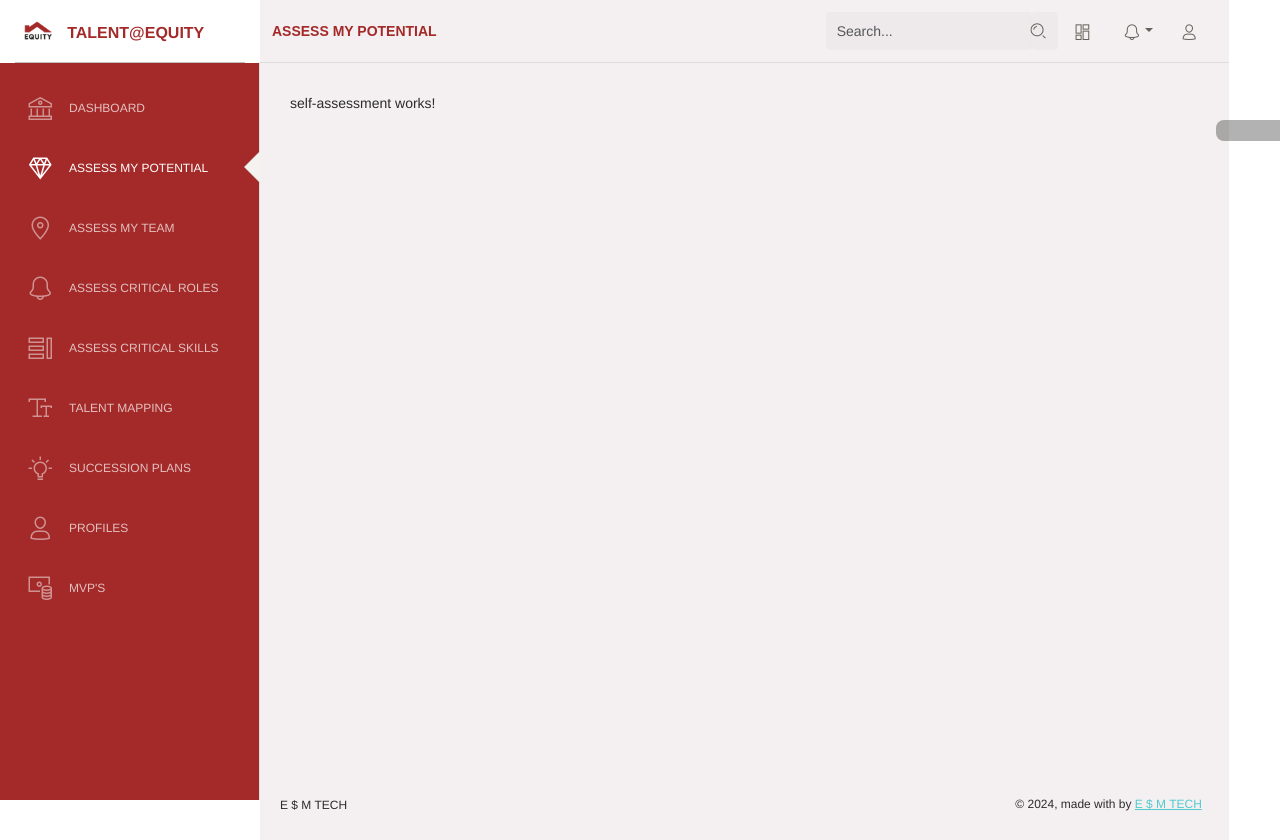
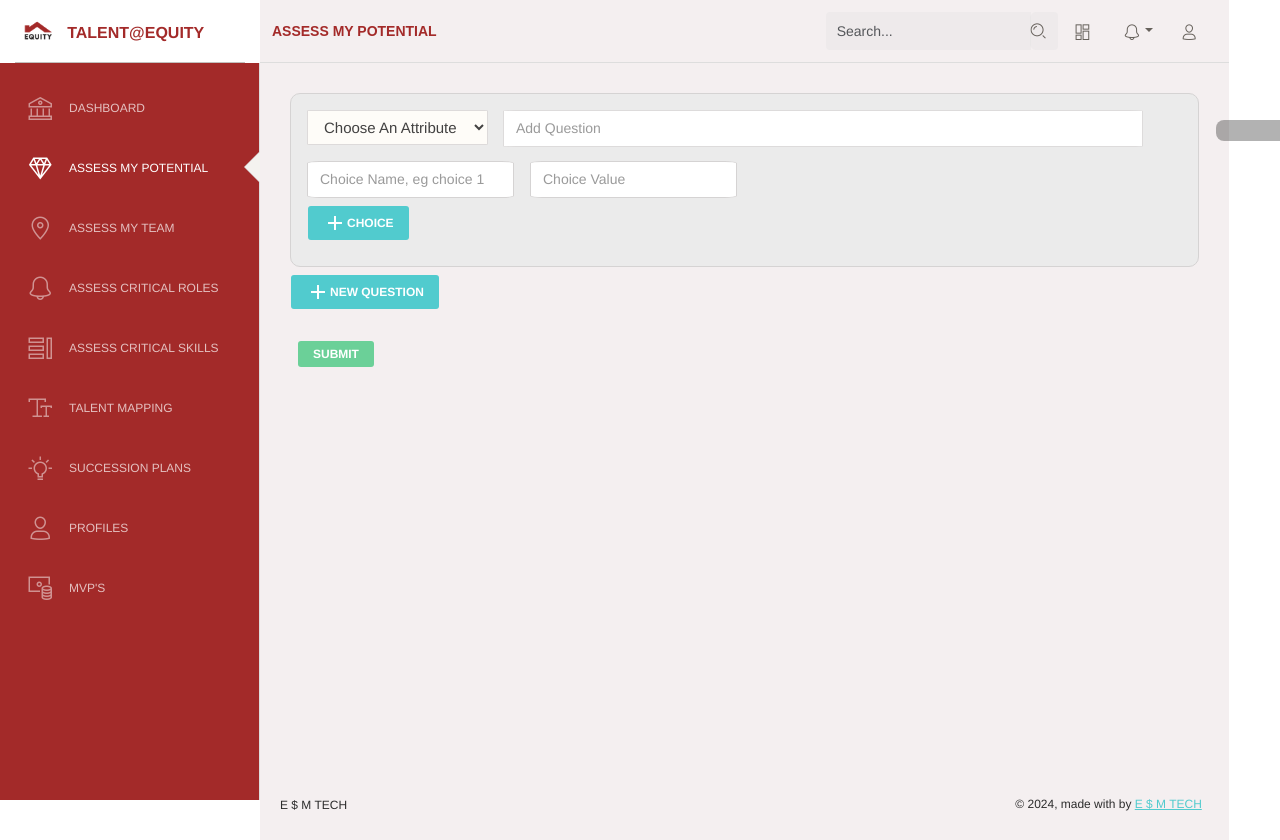
Before and after one commit to muhiasamuel/TMIS, an Angular app: page /assess-my-potential in a window 1280 px wide. Built offline with nearby package versions, Linux system fonts and the light colour scheme.

Commit message:
assessment add

```diff
--- /dev/null
+++ b/src/app/pages/add-assessment-questions/add-assessment-questions.component.html
@@ -0,0 +1 @@
+<p>add-assessment-questions works!</p>
--- a/src/app/pages/critical-roles-assessment/critical-roles-assessment.component.ts
+++ b/src/app/pages/critical-roles-assessment/critical-roles-assessment.component.ts
@@ -85,6 +85,7 @@ import { HttpServiceService } from '../../services/http-service.service';
         "skillExperience":skillExperience
       }
 
+
       this.postSkillAssessment()
      }else{
       console.log('some values are missing!')
--- a/src/app/pages/self-assessment/self-assessment.component.html
+++ b/src/app/pages/self-assessment/self-assessment.component.html
@@ -1 +1,65 @@
-<p>self-assessment works!</p>
+<div class="justify-content-center">
+
+    <form [formGroup]="questionForm" (ngSubmit)="getFormData()" class="mt-5">
+
+      <div class="" formArrayName="questionList">
+
+        <div *ngFor="let student of questionListArray().controls; let i = index">
+
+          <div [formGroupName]="i" id="border" class=" my-2 p-3">
+            <select
+              class="custom-select mb-3"
+              formControlName="attribute_name">
+            <option value="">Choose An Attribute</option>
+            <option *ngFor="let attr of attributes" [ngValue]="attr">
+              {{ attr }}
+            </option>
+          </select>
+            <input type="text" id="addQuestion" placeholder="Add Question" formControlName="question_description"/>
+            <button type="button"
+            *ngIf="questionListArray().length > 1"
+            (click)="removeQuestion(i)"
+            class="btn btn-sm btn-danger text-white">
+            <span class="material-icons white600">delete</span>
+            </button>
+            <div [formGroup]="choicesFormGroup(i)">
+
+              <div formArrayName="questionChoicesArray" class="row">
+
+                <div *ngFor="let choicesub of choicesArray(i).controls; let j = index;">
+
+                  <div [formGroupName]="j" class="">
+                    <input type="text" class="choice" placeholder="Choice Name, eg choice 1" formControlName="choice_name" />
+                    <input type="text" class="choice mx-3"  placeholder="Choice Value" formControlName="choice_value" />
+                    <button type="button"
+                     *ngIf="choicesArray(i).length > 1"
+                     (click)="removeNewChoice(i, j)"
+                     class="btn btn-sm btn-danger text-white">
+                     <span class="material-icons white600">delete</span></button>
+                  </div>
+
+                </div>
+
+              </div>
+
+            </div>
+
+            <button type="button"
+              (click)="addNewSubject(i)"
+              class="btn btn-sm btn-primary mt-2 d-flex align-items-center text-white">
+              <span class="material-icons white600">add</span>
+               Choice
+            </button>
+
+          </div>
+
+        </div>
+      </div>
+      <button type="button" (click)="addQuestion()"
+        class="btn btn-sm btn-primary mt-2 mb-2 d-flex align-items-center text-white">
+        <span class="material-icons">add</span>New Question</button>
+      <button type="submit" class="btn btn-sm btn-success mt-4 ms-2 mb-5 text-white">Submit</button>
+
+    </form>
+
+  </div>
--- a/src/app/pages/self-assessment/self-assessment.component.scss
+++ b/src/app/pages/self-assessment/self-assessment.component.scss
@@ -0,0 +1,41 @@
+.custom-select {
+    padding: 7px 12px;
+    font-size: 15px;
+    cursor: pointer;
+    font-weight: 300;
+    color: #434242;
+    background-color: #fefcf8;
+    border: 0.2px solid #dddada;
+    margin-right: 1em;
+    border-radius: 2%;
+  }
+  .custom-control-input:checked ~ .custom-control-label::before {
+    border-color: #e91e63;
+    background-color: #e91e63;
+  }
+  .custom-control-input:focus ~ .custom-control-label::before {
+    box-shadow: none;
+  }
+  .custom-control-label {
+    cursor: pointer;
+  }
+  #addQuestion{
+    border: 0.2px solid #dddbdb;
+    padding: 7px 12px;
+    border-radius: 2%;
+    max-width: 100vw;
+    width: 50vw;
+  }
+  .choice{
+    border: 0.2px solid #d5d3d3;
+    padding: 7px 12px;
+    margin: 0;
+    border-radius: 6%;
+    max-width: 100vw;
+
+  }
+  #border{
+    border: 1px solid #d5d3d3;
+    background: rgb(235, 235, 235);
+    border-radius: 10px;
+  }
--- a/src/app/pages/self-assessment/self-assessment.component.ts
+++ b/src/app/pages/self-assessment/self-assessment.component.ts
@@ -2,29 +2,98 @@ import { Component, OnInit } from '@angular/core';
 import { Router } from '@angular/router';
 import { AssessmentService } from '../../services/data/assessment.service';
 import { log } from 'console';
+import { FormGroup, FormArray, FormControl } from '@angular/forms';
 
 @Component({
   selector: 'app-self-assessment',
   templateUrl: './self-assessment.component.html',
   styleUrl: './self-assessment.component.scss'
 })
-export class SelfAssessmentComponent implements OnInit{
-  asessment: any=''
-  aspiration:any =''
-  constructor(private route:Router,
-   public dataService:AssessmentService){}
+export class SelfAssessmentComponent {
+  attributes: any = ['Aspiration', 'Judgement', 'Drive', 'Change Agility'];
+  questionForm: FormGroup = new FormGroup({
+    questionList: new FormArray([this.getQuestionFields()]),
+  });
 
-    ngOnInit(): void {
-      this.getAssessmentData()
-    }
+  getQuestionFields(): FormGroup {
+    return new FormGroup({
+      question_description: new FormControl(""),
+      attribute_name: new FormControl(""),
+      questionChoices: new FormGroup({
+        questionChoicesArray: new FormArray([this.putNewChoices()]),
+      }),
+    });
+  }
 
-    getAssessmentData(){
-     let data = this.dataService.getData()
-     this.asessment = data
-     this.aspiration = data[0]
-     console.log(this.aspiration);
+  putNewChoices() {
+    return new FormGroup({
+      choice_name: new FormControl(""),
+      choice_value: new FormControl(""),
+    });
+  }
 
+  questionListArray() {
+    return this.questionForm.get("questionList") as FormArray;
+  }
 
-    }
+  addQuestion() {
+    this.questionListArray().push(this.getQuestionFields());
+  }
+
+  removeQuestion(i: number) {
+    this.questionListArray().removeAt(i);
+  }
+
+  choicesFormGroup(i: number) {
+    return this.questionListArray().at(i).get("questionChoices") as FormGroup;
+  }
+
+  choicesArray(i: number) {
+    return this.choicesFormGroup(i).get("questionChoicesArray") as FormArray;
+  }
+
+  addNewSubject(i: number) {
+    this.choicesArray(i).push(this.putNewChoices());
+  }
+
+  removeNewChoice(i: number, j: number) {
+    this.choicesArray(i).removeAt(j);
+  }
+
+  getFormData() {
+    let serverData: any = [],
+      tempquestionFormData = JSON.parse(JSON.stringify(this.questionForm.value));
+    tempquestionFormData.questionList.forEach((element: any) => {
+      let tempObj: any = {
+        assessmentQuestionDescription: element.question_description,
+        attributeId: element.attribute_name,
+
+        choices: [],
+      };
+      element.questionChoices.questionChoicesArray.forEach(
+        (elementSubjectObj: any) => {
+          let tempSubObj: any = {
+            choice_name: elementSubjectObj.choice_name,
+            choice_value: elementSubjectObj.choice_value,
+          };
+          tempObj.choices.push(tempSubObj);
+        }
+      );
+      tempObj.choices = JSON.stringify(tempObj.choices);
+      serverData.push(tempObj);
+    });
+
+    console.log(serverData);  // This is the variable which contain all the form data
+    /*
+
+      Here we have 3 columns ( keys )
+      #attribute
+      #assessmentdescription
+      #choices
+
+      FOR SQL :- Now we can store it very simply in mysql database you only need to create one table which contain 4 columns name (type = varchar), class (type = varchar), age (teype = varchar) and subject (type = json)
+      FOR NoSQL :- It is very simple in noSQL databases like MONGODB here we have 4 keys and only we need to store the information in db
+    */
+  }
 
 }
```
Also changed, not shown: src/app/pages/add-assessment-questions/add-assessment-questions.component.ts (added, +10 -0 lines), src/app/pages/add-assessment-questions/add-assessment-questions.component.scss (added), 1 other file (tests, documents, lock files or other folders).
